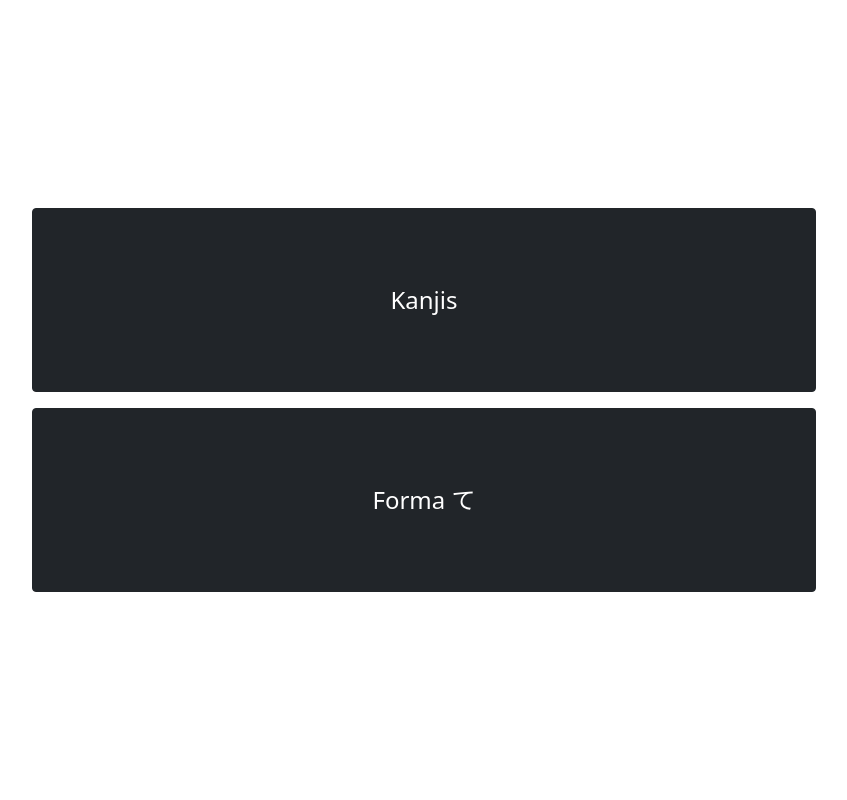
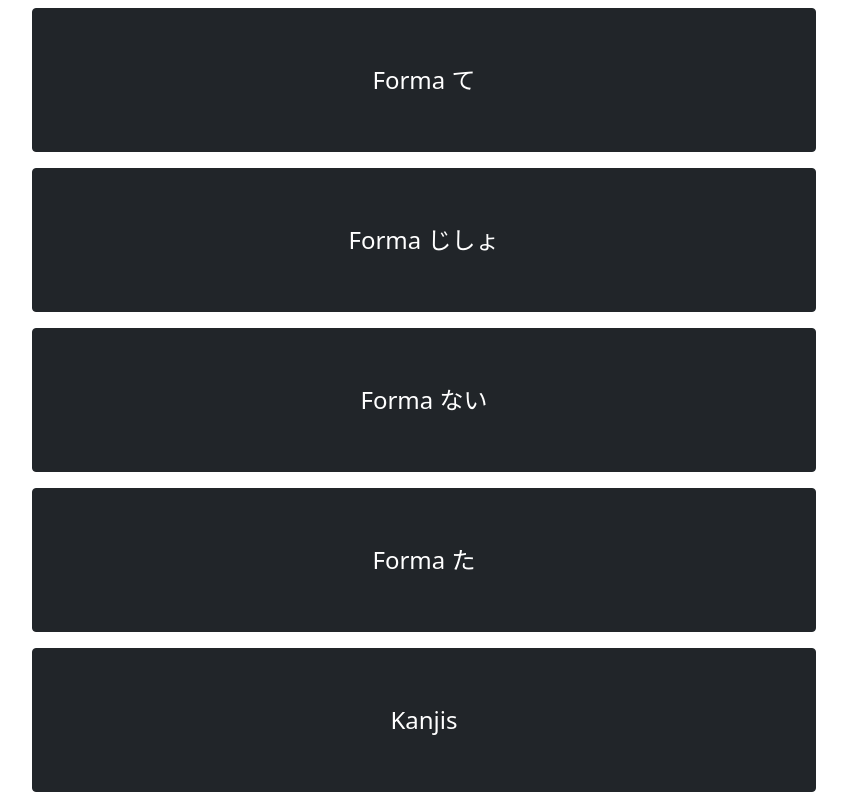
Before and after one commit to prausela/jouzu-kizuna, a React (Create React App) app: page / in a window 1280 px wide. Shown: the whole page, without its empty margins (216-1063 px from the left). Built offline with nearby package versions, Linux system fonts and the light colour scheme.

Commit message:
Add new forms selection
Add options for Dictionary, Nai and Ta forms in MainMenuUI.js

```diff
--- a/src/UI/main_menu/MainMenuUI.css
+++ b/src/UI/main_menu/MainMenuUI.css
@@ -1,6 +1,6 @@
 .main-menu-interface {
     display: grid;
-    grid-template-rows: 1fr 1fr 1fr 1fr;
+    grid-template-rows: 1fr 1fr 1fr 1fr 1fr;
     grid-template-columns: auto;
 }
 
@@ -9,9 +9,21 @@
 }
 
 .mode1 {
+    grid-row-start: 0;
+}
+
+.mode2 {
+    grid-row-start: 1;
+}
+
+.mode3 {
     grid-row-start: 2;
 }
 
-.mode2 {
+.mode4 {
     grid-row-start: 3;
 }
+
+.mode5 {
+    grid-row-start: 4;
+}
--- a/src/UI/main_menu/MainMenuUI.js
+++ b/src/UI/main_menu/MainMenuUI.js
@@ -6,6 +6,9 @@ import './MainMenuUI.css';
 const MainMenuUI = (props) => {
     const switchToKanjiToHiraganMode    = props.switchToKanjiToHiraganMode;
     const switchToTeFormMode            = props.switchToTeFormMode;
+    const switchToDictionaryFormMode    = props.switchToDictionaryFormMode;
+    const switchToNaiFormMode           = props.switchToNaiFormMode;
+    const switchToTaFormMode            = props.switchToTaFormMode;
     return (
         <>
             <div className="flex-grow-1 mode mode1 d-grid p-2">
@@ -14,6 +17,15 @@ const MainMenuUI = (props) => {
             <div className="flex-grow-1 mode mode2 d-grid p-2">
                 <Button variant="outline-dark" onClick={switchToTeFormMode} active>Forma て</Button>
             </div>
+            <div className="flex-grow-1 mode mode3 d-grid p-2">
+                <Button variant="outline-dark" onClick={switchToDictionaryFormMode} active>Forma じしょ</Button>
+            </div>
+            <div className="flex-grow-1 mode mode4 d-grid p-2">
+                <Button variant="outline-dark" onClick={switchToNaiFormMode} active>Forma ない</Button>
+            </div>
+            <div className="flex-grow-1 mode mode5 d-grid p-2">
+                <Button variant="outline-dark" onClick={switchToTaFormMode} active>Forma た</Button>
+            </div>
         </>
     )
 }
```
